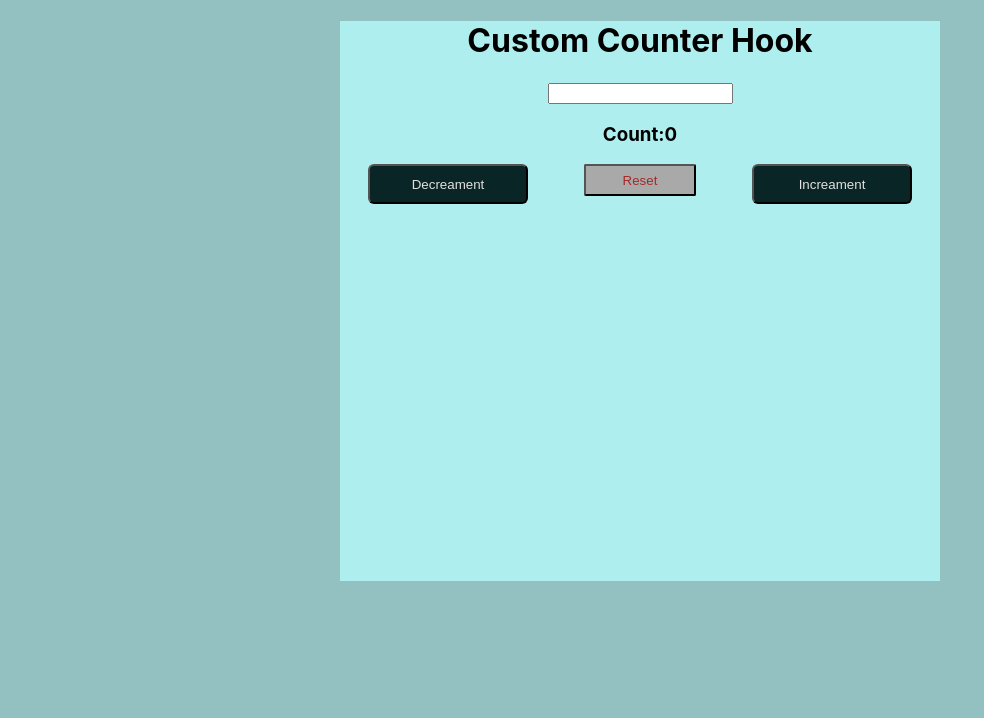
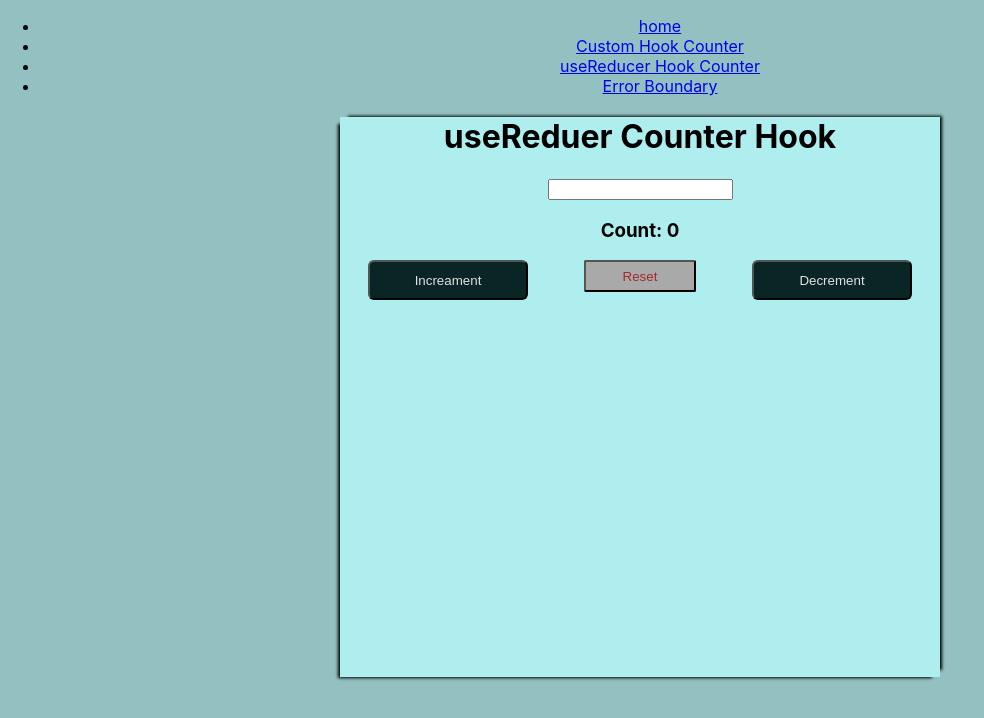
Before and after one commit to George-Gyang/Custom-counter-Hooks, a React (Create React App) app: page /useReducer in a window 1280 px wide. Shown: the top 718 px of the page, without its empty margins (0-984 px from the left). Built offline with nearby package versions, Linux system fonts and the light colour scheme.

Commit message:
adding functionality to the counter

```diff
--- a/src/App.js
+++ b/src/App.js
@@ -1,12 +1,24 @@
 import React from 'react';
-import MainApp from './components/mainApp';
+import { Route, Routes } from 'react-router-dom';
+import Home from './components/Home';
+// import MainApp from './components/mainApp';
 
 import './App.css';
+import CustomHook from './components/CustomHook';
+import Counter from './components/Counter';
 
 function App() {
   return (
     <div className="App">
-    <MainApp/>
+      <Routes>
+      <Route path="/" element={<Home />} />
+      <Route path="/useReducer" element={<Counter />} />
+      <Route path="/counter" element={<CustomHook />} />
+      <Route path="/custom_hook_counter" element={<CustomHook />} />
+      </Routes>
+      {/* <Counter /> */}
+      {/* <CustomHook />
+      <NavLink to="/Counter">useReducer</NavLink> */}
     </div>
   );
 }
--- a/src/assets/style.css
+++ b/src/assets/style.css
@@ -7,6 +7,8 @@ body {
   height: 70vh;
   max-width: 600px;
   margin: auto;
+  box-shadow: -5px 4px 3px -3px black, 5px -4px 3px -3px black
+  ;
 }
 
 h1 {
--- /dev/null
+++ b/src/components/Counter.js
@@ -0,0 +1,49 @@
+import React, { useReducer } from "react";
+import "../assets/style.css"
+import Navbar from "./Navbar";
+// USE REDUCER HOOK COUNTER
+
+const initialCount = {count : 0};
+
+const reducer = (state, action) => {
+    switch (action.type) {
+        case "increment":
+            return { count: state.count + 1 };
+        case "decrement":
+            return { count: state.count - 1 };
+        case "reset":
+            return { count: state.count = 0 };
+        default:
+            throw new Error();
+
+    }
+}
+
+function Counter() {
+
+    const [state, dispatch] = useReducer(reducer, initialCount)
+
+    return (
+        <>
+        <Navbar />
+            <main className="main">
+                <h1> useReduer Counter Hook</h1>
+                <div>
+                    <label>
+                        <input type="number" />
+                    </label>
+                </div>
+                <div>
+                    <h3>Count: {state.count}</h3>
+                </div>
+                <div className="btn-section">
+                    <button className="btn" onClick={() => dispatch({type : "increment"})} >Increament</button>
+                    <button className="reset-btn" onClick={() => dispatch({type : "reset"})} >Reset </button>
+                    <button className="btn" onClick={() => dispatch({type : "decrement"})} >Decrement</button>
+                </div>
+            </main>
+        </>
+    )
+}
+
+export default Counter;
--- /dev/null
+++ b/src/components/CustomHook.js
@@ -0,0 +1,42 @@
+import React, { useState } from "react";
+// import { Routes, Route } from "react-router-dom";
+// import Counter from "./Counter";
+import "../assets/style.css"
+import Navbar from "./Navbar";
+
+
+// USESTATE HOOK COUNTER
+
+const CustomHook = () => {
+    const [count, setCount] = useState(0);
+
+    // handle event
+
+    const increment = () => setCount(count + 1);
+    const decrement = () => setCount(count - 1);
+    const reset = () => setCount(0);
+
+    return (
+        <>
+        <Navbar />
+            <main className="main">
+                <h1> Custom Counter Hook</h1>
+                <div>
+                    <label>
+                        <input type="number" />
+                    </label>
+                </div>
+                <div>
+                    <h3>Count: {count}</h3>
+                </div>
+                <div className="btn-section">
+                    <button className="btn" onClick={increment} >Increment</button>
+                    <button className="reset-btn" onClick={reset} >Reset </button>
+                    <button className="btn" onClick={decrement} >Decrement</button>
+                </div>
+            </main>
+        </>
+    )
+}
+
+export default CustomHook;
--- /dev/null
+++ b/src/components/Home.js
@@ -0,0 +1,16 @@
+import React from "react";
+import Navbar from "./Navbar";
+
+const Home = () =>{
+
+    return(
+        <>
+        <Navbar />
+        <main className="main">
+            <h1>This is the home page</h1>
+        </main>
+        </>
+    )
+}
+
+export default Home;
--- /dev/null
+++ b/src/components/Navbar.js
@@ -0,0 +1,18 @@
+import React from "react";
+import { NavLink } from "react-router-dom";
+import "../assets/style.css"
+
+const Navbar = () => {
+
+    return (
+        <nav>
+            <ul>
+                <li><NavLink to="/">home</NavLink> </li>
+                <li><NavLink to="/counter">Custom Hook Counter</NavLink> </li>
+                <li><NavLink to="/useReducer">useReducer Hook Counter</NavLink> </li>
+                <li><NavLink to="/error_boundary">Error Boundary</NavLink> </li>
+            </ul>
+        </nav>
+    )
+}
+export default Navbar;
--- a/src/components/mainApp.js
+++ /dev/null
@@ -1,28 +0,0 @@
-import React from "react";
-import "../assets/style.css"
-
-function MainApp() {
-
-    return (
-        <>
-            <main className="main">
-                <h1> Custom Counter Hook</h1>
-                <div>
-                    <label>
-                        <input type="number" />
-                    </label>
-                </div>
-                <div>
-                    <h3>Count:0</h3>
-                </div>
-                <div className="btn-section">
-                    <button className="btn ">Decreament</button>
-                    <button className="reset-btn">Reset </button>
-                    <button className="btn ">Increament</button>
-                </div>
-            </main>
-        </>
-    )
-}
-
-export default MainApp
--- a/src/index.js
+++ b/src/index.js
@@ -3,12 +3,15 @@ import ReactDOM from 'react-dom/client';
 import './index.css';
 import App from './App';
 import reportWebVitals from './reportWebVitals';
+import { BrowserRouter } from 'react-router-dom';
 
 const root = ReactDOM.createRoot(document.getElementById('root'));
 root.render(
-  <React.StrictMode>
-    <App />
-  </React.StrictMode>
+  <BrowserRouter>
+    <React.StrictMode>
+      <App />
+    </React.StrictMode>
+  </BrowserRouter>
 );
 
 // If you want to start measuring performance in your app, pass a function
```
